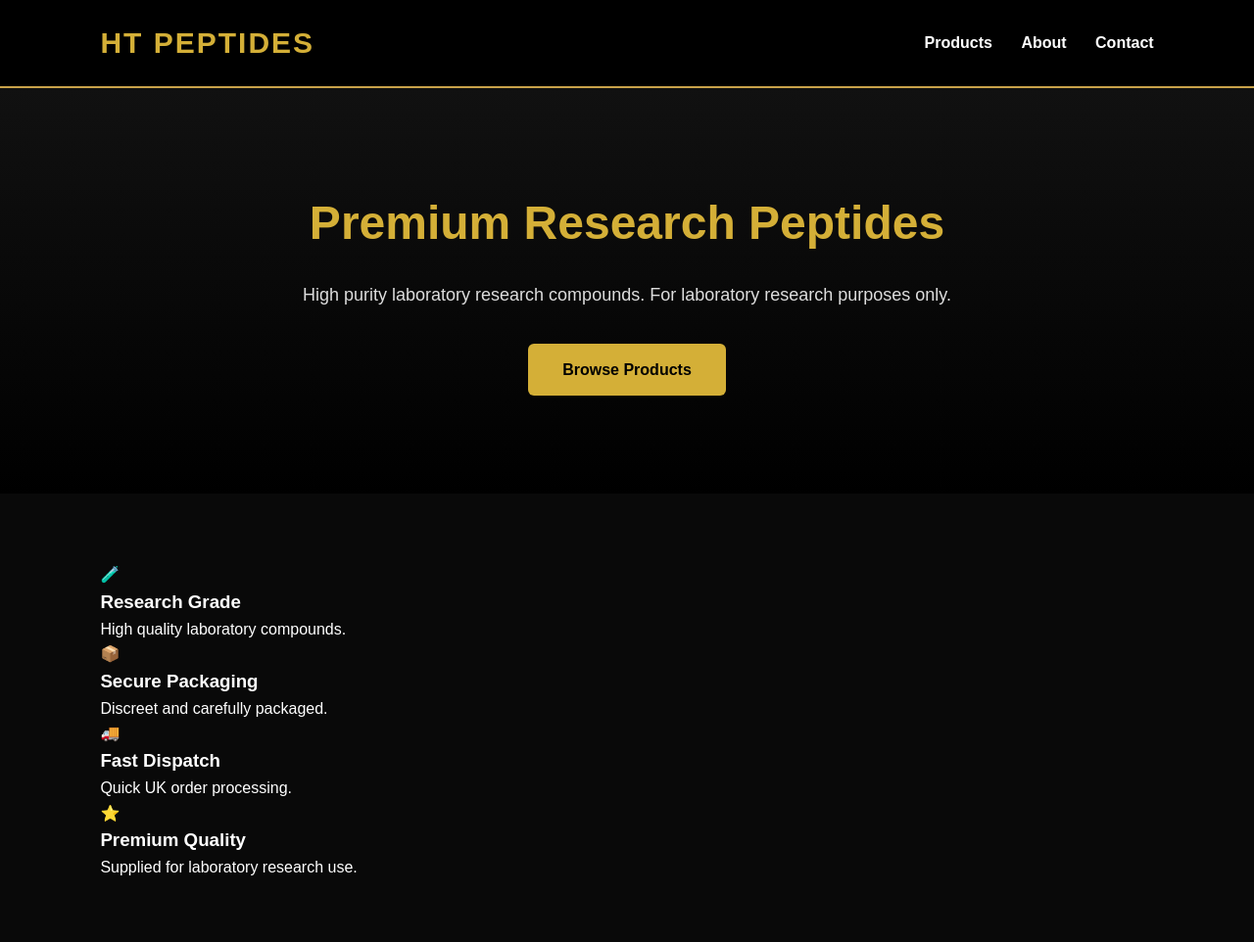
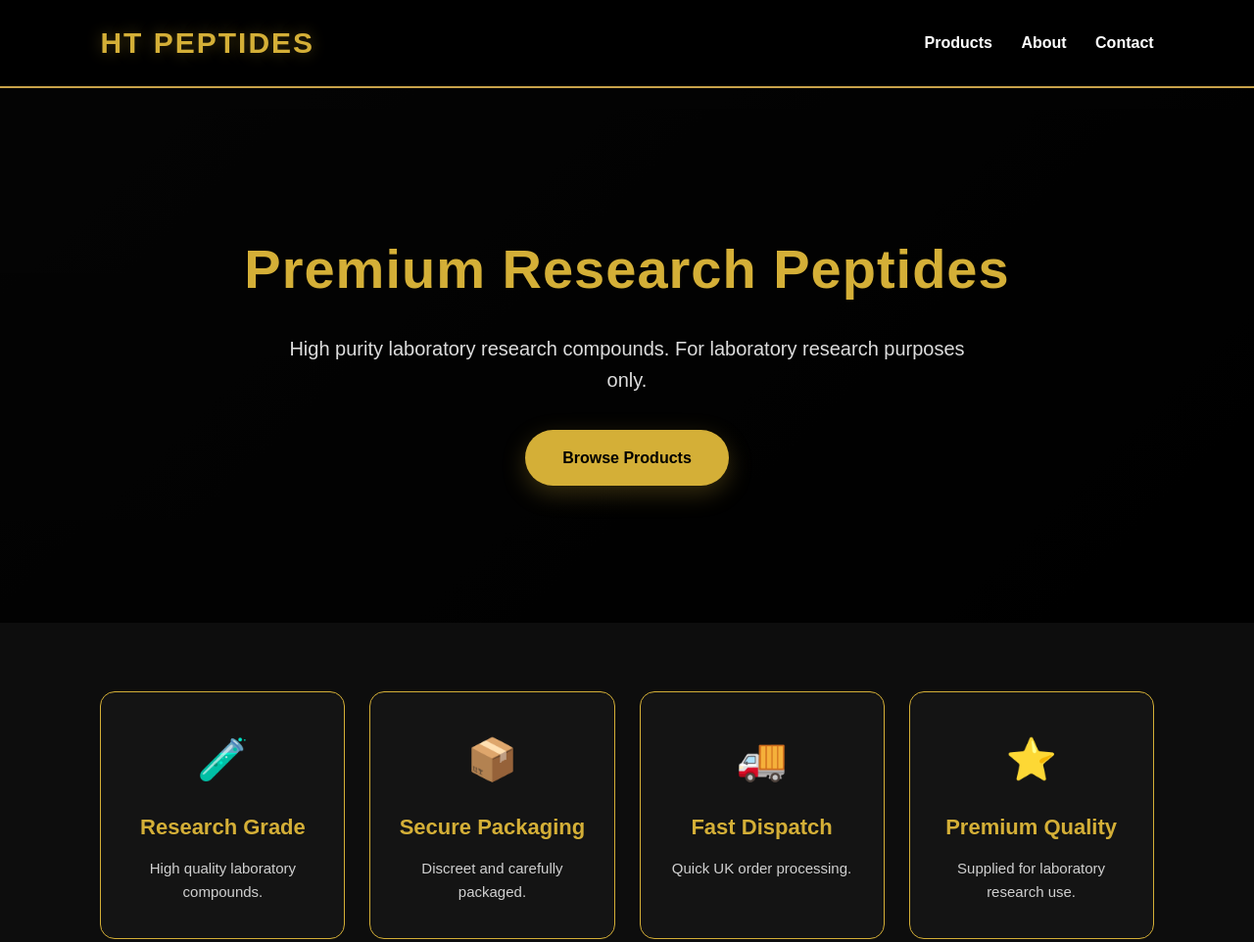
Before and after one commit to htpeps/H.Tpeptides, a plain HTML site: page index.html in a window 1280 px wide. Shown: the top 962 px of the page at 98% size. Drawn offline with Linux system fonts and the light colour scheme.

Commit message:
Update style.css

```diff
--- a/style.css
+++ b/style.css
@@ -167,3 +167,105 @@ font-size:34px;
 }
 
 }
+/* ---------- TRUST SECTION ---------- */
+
+.trust{
+display:grid;
+grid-template-columns:repeat(auto-fit,minmax(220px,1fr));
+gap:25px;
+padding:70px 8%;
+background:#0d0d0d;
+}
+
+.trust-box{
+background:#141414;
+border:1px solid #d4af37;
+border-radius:15px;
+padding:35px 25px;
+text-align:center;
+transition:.35s ease;
+}
+
+.trust-box:hover{
+transform:translateY(-8px);
+box-shadow:0 15px 35px rgba(212,175,55,.25);
+border-color:#f2cc60;
+}
+
+.trust-box span{
+display:block;
+font-size:42px;
+margin-bottom:18px;
+}
+
+.trust-box h3{
+color:#d4af37;
+font-size:22px;
+margin-bottom:12px;
+}
+
+.trust-box p{
+color:#d0d0d0;
+font-size:15px;
+line-height:1.6;
+}
+
+/* ---------- BETTER HERO ---------- */
+
+.hero{
+padding:140px 20px;
+background:
+linear-gradient(rgba(0,0,0,.75),rgba(0,0,0,.8)),
+linear-gradient(135deg,#111,#000);
+}
+
+.hero h1{
+font-size:56px;
+letter-spacing:1px;
+}
+
+.hero p{
+font-size:20px;
+}
+
+/* ---------- BUTTONS ---------- */
+
+.button{
+border-radius:50px;
+padding:16px 38px;
+box-shadow:0 8px 25px rgba(212,175,55,.25);
+}
+
+.button:hover{
+transform:translateY(-3px);
+box-shadow:0 12px 30px rgba(212,175,55,.45);
+}
+
+/* ---------- HEADER ---------- */
+
+header{
+backdrop-filter:blur(10px);
+z-index:999;
+}
+
+.logo{
+text-shadow:0 0 15px rgba(212,175,55,.35);
+}
+
+/* ---------- MOBILE ---------- */
+
+@media(max-width:768px){
+
+.trust{
+grid-template-columns:1fr;
+}
+
+.hero h1{
+font-size:38px;
+}
+
+.hero{
+padding:100px 20px;
+}
+
+}
```
